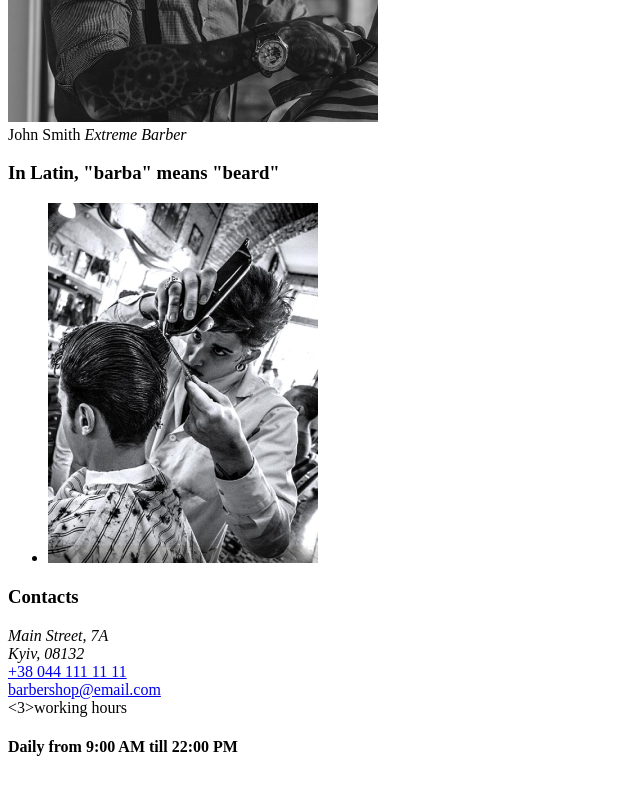
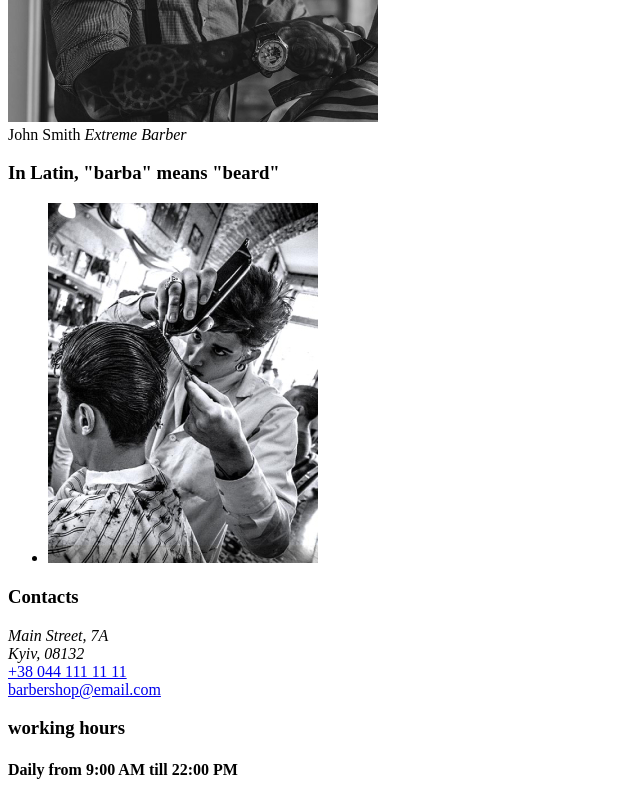
Before and after one commit to Simonkhawam/Barbershop, a plain HTML site: page index.html in a window 1280 px wide. Shown: the part 1887-2687 px from the top of the page, without its empty margins (0-640 px from the left). Before the commit the page ends 2664 px from the top, so only its background shows below. Drawn offline with Linux system fonts and the light colour scheme.

Commit message:
modifying section "working hours" tag

```diff
--- a/index.html
+++ b/index.html
@@ -233,7 +233,7 @@
         <a href="Email:barbershop@email.com">barbershop@email.com</a>
     </section>
 <section>
-    <3>working hours</3 p>
+    <h3>working hours</h3>
     <h4>Daily from 9:00  AM till 22:00 PM</h4>
 
 </section>    <!--
```
